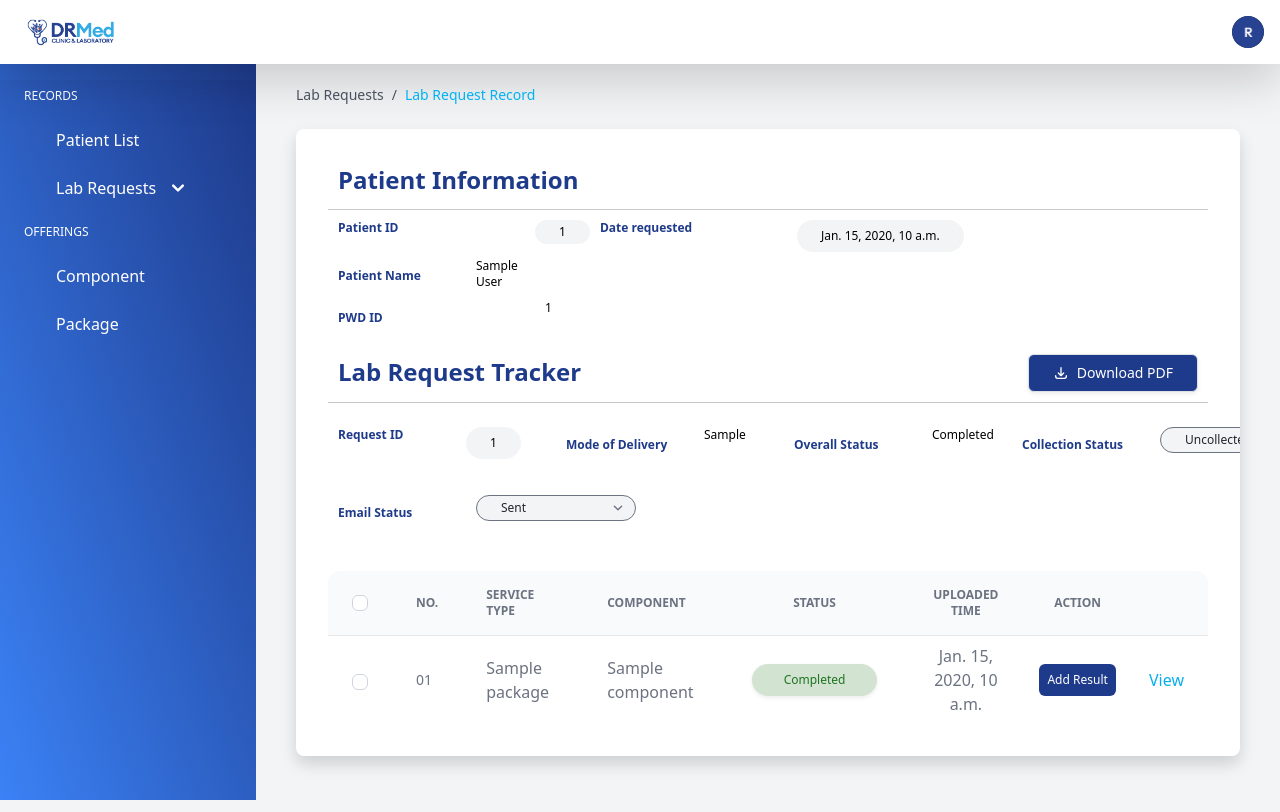
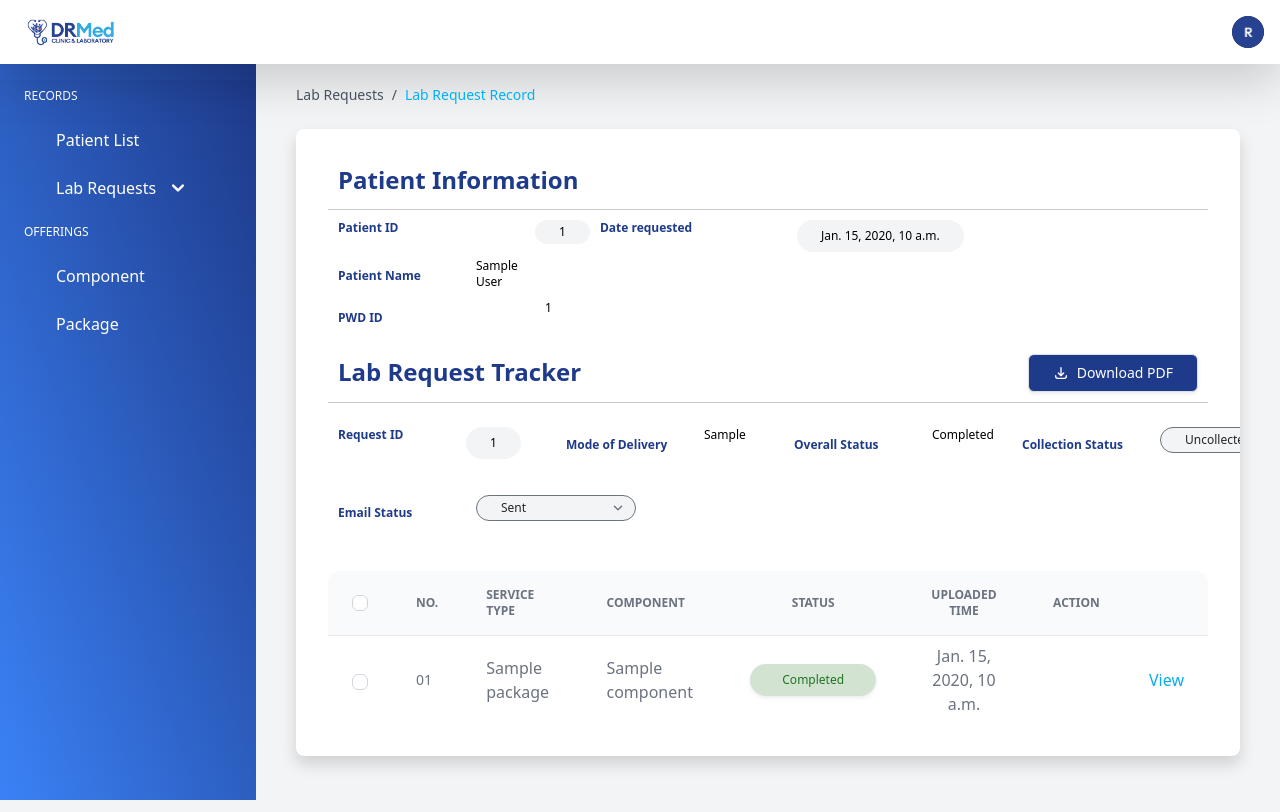
Before and after one commit to daveigh-abogado/drmedlab, a Django app: template labreqsys/templates/labreqsys/lab_request_details.html in a window 1280 px wide. Run offline with Django 5.2, Linux system fonts and the light colour scheme; the template is opened without the code that fills it: most values are stand-ins (such as "Sample title", 1, 10 or a date in 2020); style sheets or scripts are compiled from the project's sources; some libraries are stand-ins or nearby versions.

Commit message:
merged and adjusted

```diff
--- a/labreqsys/templates/labreqsys/lab_request_details.html
+++ b/labreqsys/templates/labreqsys/lab_request_details.html
@@ -191,7 +191,7 @@
                         </td>
                         <td class="py-2 text-center">
                             {% if line_item.request_status == 'Completed' %}
-                                <button class="px-2 py-2 rounded text-white font-medium bg-blue-900 text-xs cursor-not-allowed no-underline">
+                                <button class="px-6 py-2 rounded text-white text-xs font-medium bg-blue-900-30 hover:bg-blue-900 no-underline">
                                     Add Result
                                 </button>
                             {% else %}
```
